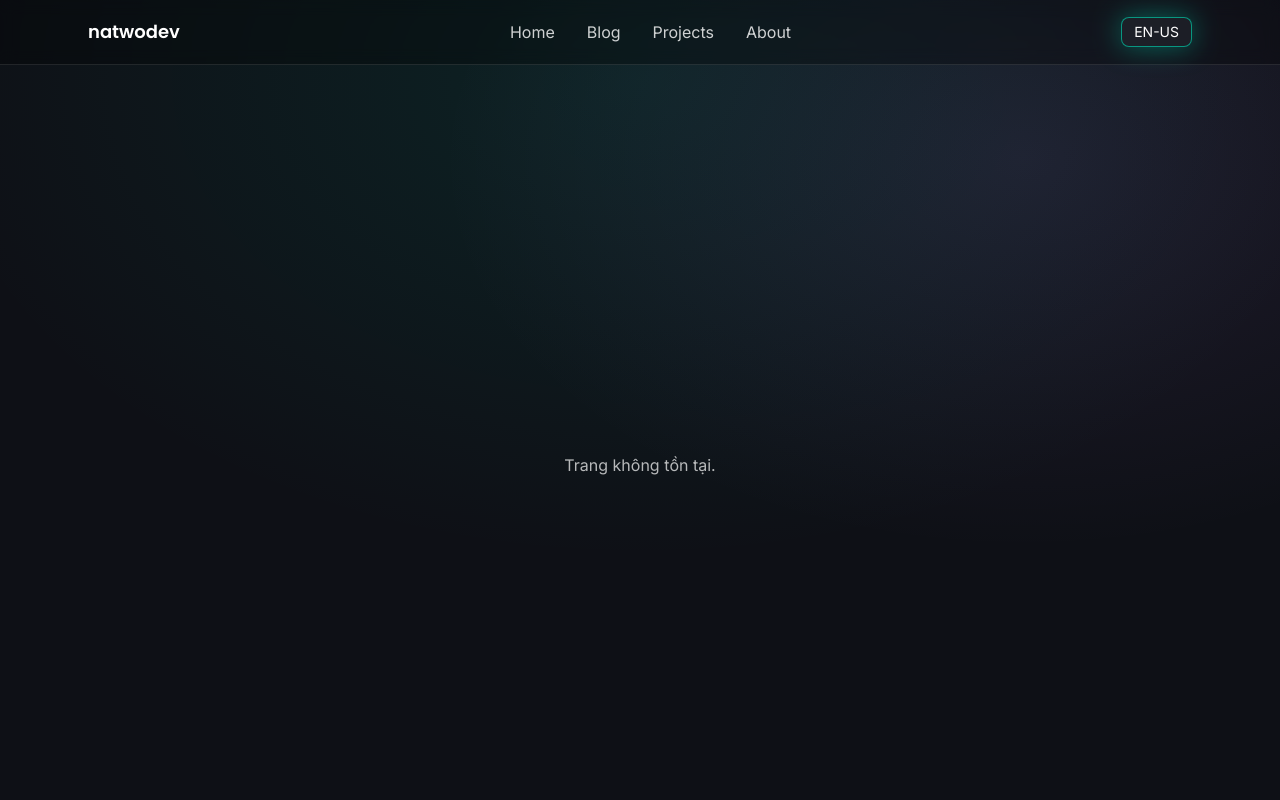
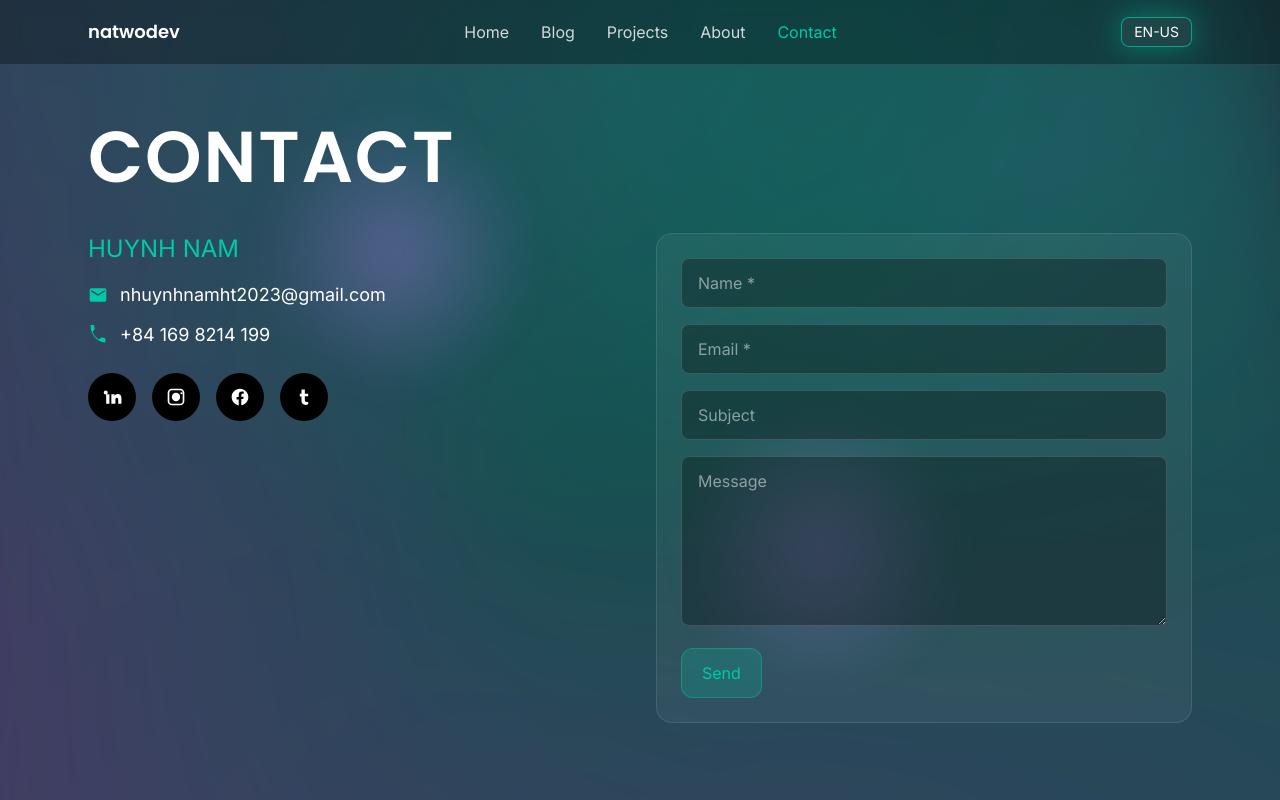
Before and after one commit to natwodev/code-journey-blog, a React (Vite) app: page /contact in a window 1280 px wide. Built offline with nearby package versions, Linux system fonts and the light colour scheme; no server answers.

Commit message:
update32

```diff
--- a/src/App.tsx
+++ b/src/App.tsx
@@ -9,6 +9,7 @@ import Timeline2022 from './pages/timeline/2022'
 import Timeline2023 from './pages/timeline/2023'
 import Timeline2024 from './pages/timeline/2024'
 import Timeline2025 from './pages/timeline/2025'
+import Contact from './pages/Contact'
 
 export default function App() {
   return (
@@ -17,6 +18,7 @@ export default function App() {
       <Route path="/blog" element={<Blog />} />
       <Route path="/projects" element={<Projects />} />
       <Route path="/about" element={<About />} />
+      <Route path="/contact" element={<Contact />} />
       <Route path="/timeline/2022" element={<Timeline2022 />} />
       <Route path="/timeline/2023" element={<Timeline2023 />} />
       <Route path="/timeline/2024" element={<Timeline2024 />} />
--- a/src/components/common/Navbar.tsx
+++ b/src/components/common/Navbar.tsx
@@ -22,6 +22,7 @@ export default function Navbar() {
           <NavLink to="/blog" className={navClass}>{t('Blog', 'Blog')}</NavLink>
           <NavLink to="/projects" className={navClass}>{t('Dự án', 'Projects')}</NavLink>
           <NavLink to="/about" className={navClass}>{t('Giới thiệu', 'About')}</NavLink>
+          <NavLink to="/contact" className={navClass}>{t('Liên hệ', 'Contact')}</NavLink>
         </nav>
 
         <div className="flex items-center gap-2">
@@ -48,6 +49,7 @@ export default function Navbar() {
             <NavLink onClick={() => setIsOpen(false)} to="/blog" className={navClass}>{t('Blog', 'Blog')}</NavLink>
             <NavLink onClick={() => setIsOpen(false)} to="/projects" className={navClass}>{t('Dự án', 'Projects')}</NavLink>
             <NavLink onClick={() => setIsOpen(false)} to="/about" className={navClass}>{t('Giới thiệu', 'About')}</NavLink>
+            <NavLink onClick={() => setIsOpen(false)} to="/contact" className={navClass}>{t('Liên hệ', 'Contact')}</NavLink>
           </div>
         </div>
       )}
--- a/src/components/contact/SocialLinks.tsx
+++ b/src/components/contact/SocialLinks.tsx
@@ -1,29 +1,40 @@
-export default function SocialLinks() {
+export default function SocialLinks({ showEmailAsText = false, variant = 'chips' }: { showEmailAsText?: boolean; variant?: 'chips' | 'round' }) {
   const contactEmail = import.meta.env?.VITE_CONTACT_EMAIL ?? 'nhuynhnamht2023@gmail.com'
+  const sizeCls = variant === 'round' ? 'w-12 h-12 rounded-full bg-black grid place-items-center text-white' : 'inline-flex items-center gap-2 px-3 py-2 rounded-xl bg-white/5 border border-white/10 hover:bg-white/8 transition text-white/85 hover:text-white'
+
   const links = [
-    { name: 'GitHub', url: 'https://github.com/natwodev', icon: (
-      <svg width="18" height="18" viewBox="0 0 24 24" fill="currentColor" xmlns="http://www.w3.org/2000/svg"><path d="M12 2C6.48 2 2 6.58 2 12.24c0 4.5 2.87 8.31 6.84 9.66.5.1.68-.22.68-.49 0-.24-.01-.87-.01-1.71-2.78.62-3.37-1.2-3.37-1.2-.45-1.18-1.11-1.5-1.11-1.5-.91-.64.07-.63.07-.63 1 .07 1.53 1.05 1.53 1.05.9 1.58 2.36 1.12 2.94.86.09-.67.35-1.12.64-1.38-2.22-.26-4.56-1.13-4.56-5 0-1.11.39-2.02 1.03-2.74-.1-.26-.45-1.3.1-2.71 0 0 .84-.27 2.75 1.05a9.28 9.28 0 0 1 5 0c1.9-1.32 2.74-1.05 2.74-1.05.56 1.41.21 2.45.11 2.71.64.72 1.03 1.63 1.03 2.74 0 3.88-2.34 4.73-4.57 4.98.36.32.68.94.68 1.9 0 1.37-.01 2.48-.01 2.82 0 .27.18.6.69.49A10.03 10.03 0 0 0 22 12.24C22 6.58 17.52 2 12 2Z"/></svg>
+    { name: 'LinkedIn', url: 'https://www.linkedin.com/in/nguy%E1%BB%85n-hu%E1%BB%B3nh-nam-b8b87938a/', icon: (
+      <svg width="20" height="20" viewBox="0 0 24 24" fill="currentColor" xmlns="http://www.w3.org/2000/svg"><path d="M6.94 6.5A2.44 2.44 0 1 1 4.5 4.06 2.44 2.44 0 0 1 6.94 6.5ZM5 8.75h3.88V20H5Zm6.25 0h3.72v1.53h.05a4.08 4.08 0 0 1 3.67-2.02c3.93 0 4.65 2.59 4.65 5.96V20h-3.88v-4.7c0-1.12 0-2.55-1.56-2.55s-1.8 1.22-1.8 2.47V20H11.2Z"/></svg>
     ) },
-    { name: 'Zalo', url: 'https://zalo.me/0972160259', icon: (
-      <svg width="18" height="18" viewBox="0 0 24 24" fill="currentColor" xmlns="http://www.w3.org/2000/svg"><path d="M4 3h16a1 1 0 0 1 1 1v11.5a1 1 0 0 1-1 1H9.8L5.4 21.4A1 1 0 0 1 4 20.7V4a1 1 0 0 1 1-1Zm3.8 6.2h3.1l-3.4 4.6h3.7v1.5H7.2l3.4-4.6H7.8V9.2Zm6.5 0c1.4 0 2.3.9 2.3 2 0 1.2-.9 2-2.3 2h-1v1.2h-1.6V9.2h2.6Zm-.1 2.9c.6 0 1-.3 1-.9s-.4-.9-1-.9h-.9v1.8h.9Z"/></svg>
+    { name: 'Instagram', url: 'https://www.instagram.com/', icon: (
+      <svg width="20" height="20" viewBox="0 0 24 24" fill="currentColor" xmlns="http://www.w3.org/2000/svg"><path d="M7 2h10a5 5 0 0 1 5 5v10a5 5 0 0 1-5 5H7a5 5 0 0 1-5-5V7a5 5 0 0 1 5-5Zm0 2a3 3 0 0 0-3 3v10a3 3 0 0 0 3 3h10a3 3 0 0 0 3-3V7a3 3 0 0 0-3-3H7Zm5 3a5 5 0 1 1 0 10 5 5 0 0 1 0-10Zm6.5-.75a1.25 1.25 0 1 1 0 2.5 1.25 1.25 0 0 1 0-2.5Z"/></svg>
     ) },
     { name: 'Facebook', url: 'https://www.facebook.com/natwo.2', icon: (
-      <svg width="18" height="18" viewBox="0 0 24 24" fill="currentColor" xmlns="http://www.w3.org/2000/svg"><path d="M22 12.07C22 6.5 17.52 2 11.93 2 6.35 2 2 6.5 2 12.07c0 5.02 3.66 9.19 8.44 10v-7.07H7.9v-2.93h2.54V9.41c0-2.5 1.49-3.89 3.77-3.89 1.09 0 2.24.2 2.24.2v2.46h-1.26c-1.24 0-1.62.77-1.62 1.56v1.87h2.76l-.44 2.93h-2.32V22c4.78-.81 8.44-4.98 8.44-9.93Z"/></svg>
+      <svg width="20" height="20" viewBox="0 0 24 24" fill="currentColor" xmlns="http://www.w3.org/2000/svg"><path d="M22 12.07C22 6.5 17.52 2 11.93 2 6.35 2 2 6.5 2 12.07c0 5.02 3.66 9.19 8.44 10v-7.07H7.9v-2.93h2.54V9.41c0-2.5 1.49-3.89 3.77-3.89 1.09 0 2.24.2 2.24.2v2.46h-1.26c-1.24 0-1.62.77-1.62 1.56v1.87h2.76l-.44 2.93h-2.32V22c4.78-.81 8.44-4.98 8.44-9.93Z"/></svg>
     ) },
-    { name: 'LinkedIn', url: 'https://www.linkedin.com/in/nguy%E1%BB%85n-hu%E1%BB%B3nh-nam-b8b87938a/', icon: (
-      <svg width="18" height="18" viewBox="0 0 24 24" fill="currentColor" xmlns="http://www.w3.org/2000/svg"><path d="M6.94 6.5A2.44 2.44 0 1 1 4.5 4.06 2.44 2.44 0 0 1 6.94 6.5ZM5 8.75h3.88V20H5Zm6.25 0h3.72v1.53h.05a4.08 4.08 0 0 1 3.67-2.02c3.93 0 4.65 2.59 4.65 5.96V20h-3.88v-4.7c0-1.12 0-2.55-1.56-2.55s-1.8 1.22-1.8 2.47V20H11.2Z"/></svg>
-    ) },
-    { name: 'Email', url: `mailto:${contactEmail}`, icon: (
-      <svg width="18" height="18" viewBox="0 0 24 24" fill="currentColor" xmlns="http://www.w3.org/2000/svg"><path d="M20 4H4a2 2 0 0 0-2 2v12a2 2 0 0 0 2 2h16a2 2 0 0 0 2-2V6a2 2 0 0 0-2-2Zm0 4-8 5L4 8V6l8 5 8-5Z"/></svg>
+    { name: 'Tumblr', url: 'https://www.tumblr.com/', icon: (
+      <svg width="20" height="20" viewBox="0 0 24 24" fill="currentColor" xmlns="http://www.w3.org/2000/svg"><path d="M9 3h4v5h4v3h-4v5a2 2 0 0 0 2 2c.7 0 1.3-.1 2-.4v3.2c-.9.4-1.9.7-3 .7-3.2 0-5-2-5-5v-5H7V8h2V3Z"/></svg>
     ) },
   ]
 
   return (
-    <div className="flex flex-wrap items-center gap-3">
+    <div className={variant === 'round' ? 'flex items-center gap-4' : 'flex flex-wrap items-center gap-3'}>
+      {showEmailAsText && (
+        <div className="inline-flex items-center gap-3 px-3 py-2 rounded-xl bg-white/5 border border-white/10 text-white/85">
+          <span className="text-brand-cyan">
+            <svg width="18" height="18" viewBox="0 0 24 24" fill="currentColor" xmlns="http://www.w3.org/2000/svg"><path d="M20 4H4a2 2 0 0 0-2 2v12a2 2 0 0 0 2 2h16a2 2 0 0 0 2-2V6a2 2 0 0 0-2-2Zm0 4-8 5L4 8V6l8 5 8-5Z"/></svg>
+          </span>
+          <span>{contactEmail}</span>
+        </div>
+      )}
       {links.map(l => (
-        <a key={l.name} href={l.url} target={l.url.startsWith('http') ? '_blank' : undefined} rel="noreferrer" className="inline-flex items-center gap-2 px-3 py-2 rounded-xl bg-white/5 border border-white/10 hover:bg-white/8 transition text-white/85 hover:text-white">
-          <span className="text-brand-cyan">{l.icon}</span>
-          <span>{l.name}</span>
+        <a key={l.name} href={l.url} target="_blank" rel="noreferrer" className={sizeCls}>
+          {variant === 'round' ? l.icon : (
+            <>
+              <span className="text-brand-cyan">{l.icon}</span>
+              <span>{l.name}</span>
+            </>
+          )}
         </a>
       ))}
     </div>
--- a/src/pages/About.tsx
+++ b/src/pages/About.tsx
@@ -55,26 +55,7 @@ export default function About() {
               <div className="text-3xl md:text-4xl font-semibold">{info.name}</div>
               <div className="text-lg md:text-xl text-brand-cyan/90 mt-1">{info.role}</div>
               {/* Liên hệ: Zalo, Facebook, Email */}
-              <div className="mt-5 flex items-center gap-4 flex-wrap">
-                <a href="https://zalo.me/0972160259" target="_blank" rel="noreferrer" className="inline-flex items-center gap-3 px-4 py-3 rounded-xl bg-white/5 border border-white/10 hover:bg-white/8 transition text-white/85 hover:text-white text-base">
-                  <span className="text-brand-cyan">
-                    <svg width="20" height="20" viewBox="0 0 24 24" fill="currentColor" xmlns="http://www.w3.org/2000/svg"><path d="M4 3h16a1 1 0 0 1 1 1v11.5a1 1 0 0 1-1 1H9.8L5.4 21.4A1 1 0 0 1 4 20.7V4a1 1 0 0 1 1-1Zm3.8 6.2h3.1l-3.4 4.6h3.7v1.5H7.2l3.4-4.6H7.8V9.2Zm6.5 0c1.4 0 2.3.9 2.3 2 0 1.2-.9 2-2.3 2h-1v1.2h-1.6V9.2h2.6Zm-.1 2.9c.6 0 1-.3 1-.9s-.4-.9-1-.9h-.9v1.8h.9Z"/></svg>
-                  </span>
-                  <span>Zalo</span>
-                </a>
-                <a href="https://www.facebook.com/natwo.2" target="_blank" rel="noreferrer" className="inline-flex items-center gap-3 px-4 py-3 rounded-xl bg-white/5 border border-white/10 hover:bg-white/8 transition text-white/85 hover:text-white text-base">
-                  <span className="text-brand-cyan">
-                    <svg width="20" height="20" viewBox="0 0 24 24" fill="currentColor" xmlns="http://www.w3.org/2000/svg"><path d="M22 12.07C22 6.5 17.52 2 11.93 2 6.35 2 2 6.5 2 12.07c0 5.02 3.66 9.19 8.44 10v-7.07H7.9v-2.93h2.54V9.41c0-2.5 1.49-3.89 3.77-3.89 1.09 0 2.24.2 2.24.2v2.46h-1.26c-1.24 0-1.62.77-1.62 1.56v1.87h2.76l-.44 2.93h-2.32V22c4.78-.81 8.44-4.98 8.44-9.93Z"/></svg>
-                  </span>
-                  <span>Facebook</span>
-                </a>
-                <a href={`mailto:${import.meta.env?.VITE_CONTACT_EMAIL ?? 'nhuynhnamht2023@gmail.com'}`} className="inline-flex items-center gap-3 px-4 py-3 rounded-xl bg-white/5 border border-white/10 hover:bg-white/8 transition text-white/85 hover:text-white text-base">
-                  <span className="text-brand-cyan">
-                    <svg width="20" height="20" viewBox="0 0 24 24" fill="currentColor" xmlns="http://www.w3.org/2000/svg"><path d="M20 4H4a2 2 0 0 0-2 2v12a2 2 0 0 0 2 2h16a2 2 0 0 0 2-2V6a2 2 0 0 0-2-2Zm0 4-8 5L4 8V6l8 5 8-5Z"/></svg>
-                  </span>
-                  <span>Email</span>
-                </a>
-              </div>
+
               <p className="mt-5 text-white/80 max-w-2xl text-base md:text-lg leading-relaxed">
                 {t('about.description')}
               </p>
--- /dev/null
+++ b/src/pages/Contact.tsx
@@ -0,0 +1,44 @@
+import SocialLinks from '../components/contact/SocialLinks'
+import FullPageGradient from '../components/home/FullPageGradient'
+
+export default function Contact() {
+  const contactEmail = import.meta.env?.VITE_CONTACT_EMAIL ?? 'nhuynhnamht2023@gmail.com'
+  const phone = '+84 169 8214 199'
+
+  return (
+    <div className="min-h-screen relative">
+      <FullPageGradient />
+      <section className="max-w-6xl mx-auto px-6 pt-14 pb-16">
+        <h1 className="text-5xl md:text-7xl font-poppins font-semibold tracking-wide mb-10">CONTACT</h1>
+        <div className="grid grid-cols-1 md:grid-cols-2 gap-8 items-start">
+          {/* Left: Name, email, phone, social icons */}
+          <div>
+            <div className="text-2xl text-brand-cyan mb-4">HUYNH NAM</div>
+            <div className="flex items-center gap-3 mb-3 text-lg">
+              <span className="text-brand-cyan">
+                <svg width="20" height="20" viewBox="0 0 24 24" fill="currentColor" xmlns="http://www.w3.org/2000/svg"><path d="M20 4H4a2 2 0 0 0-2 2v12a2 2 0 0 0 2 2h16a2 2 0 0 0 2-2V6a2 2 0 0 0-2-2Zm0 4-8 5L4 8V6l8 5 8-5Z"/></svg>
+              </span>
+              <span>{contactEmail}</span>
+            </div>
+            <div className="flex items-center gap-3 mb-6 text-lg">
+              <span className="text-brand-cyan">
+                <svg width="20" height="20" viewBox="0 0 24 24" fill="currentColor" xmlns="http://www.w3.org/2000/svg"><path d="M6.62 10.79a15.05 15.05 0 0 0 6.59 6.59l2.2-2.2a1 1 0 0 1 1.01-.24c1.1.36 2.28.55 3.5.55a1 1 0 0 1 1 1V20a1 1 0 0 1-1 1C11.85 21 3 12.15 3 1a1 1 0 0 1 1-1h2.5a1 1 0 0 1 1 1c0 1.22.19 2.4.55 3.5a1 1 0 0 1-.24 1.01l-2.2 2.2Z"/></svg>
+              </span>
+              <span>{phone}</span>
+            </div>
+            <SocialLinks variant="round" />
+          </div>
+
+          {/* Right: Form */}
+          <form className="rounded-2xl border border-white/10 bg-white/5 p-6 space-y-4" onSubmit={(e) => e.preventDefault()}>
+            <input className="w-full rounded-lg bg-black/30 border border-white/15 px-4 py-3 focus:outline-none focus:border-brand-cyan/60" placeholder="Name *" required />
+            <input type="email" className="w-full rounded-lg bg-black/30 border border-white/15 px-4 py-3 focus:outline-none focus:border-brand-cyan/60" placeholder="Email *" required />
+            <input className="w-full rounded-lg bg-black/30 border border-white/15 px-4 py-3 focus:outline-none focus:border-brand-cyan/60" placeholder="Subject" />
+            <textarea rows={6} className="w-full rounded-lg bg-black/30 border border-white/15 px-4 py-3 focus:outline-none focus:border-brand-cyan/60" placeholder="Message" />
+            <button className="px-5 py-3 rounded-xl bg-brand-cyan/20 text-brand-cyan border border-brand-cyan/40 hover:bg-brand-cyan/30 transition">Send</button>
+          </form>
+        </div>
+      </section>
+    </div>
+  )
+}
```
